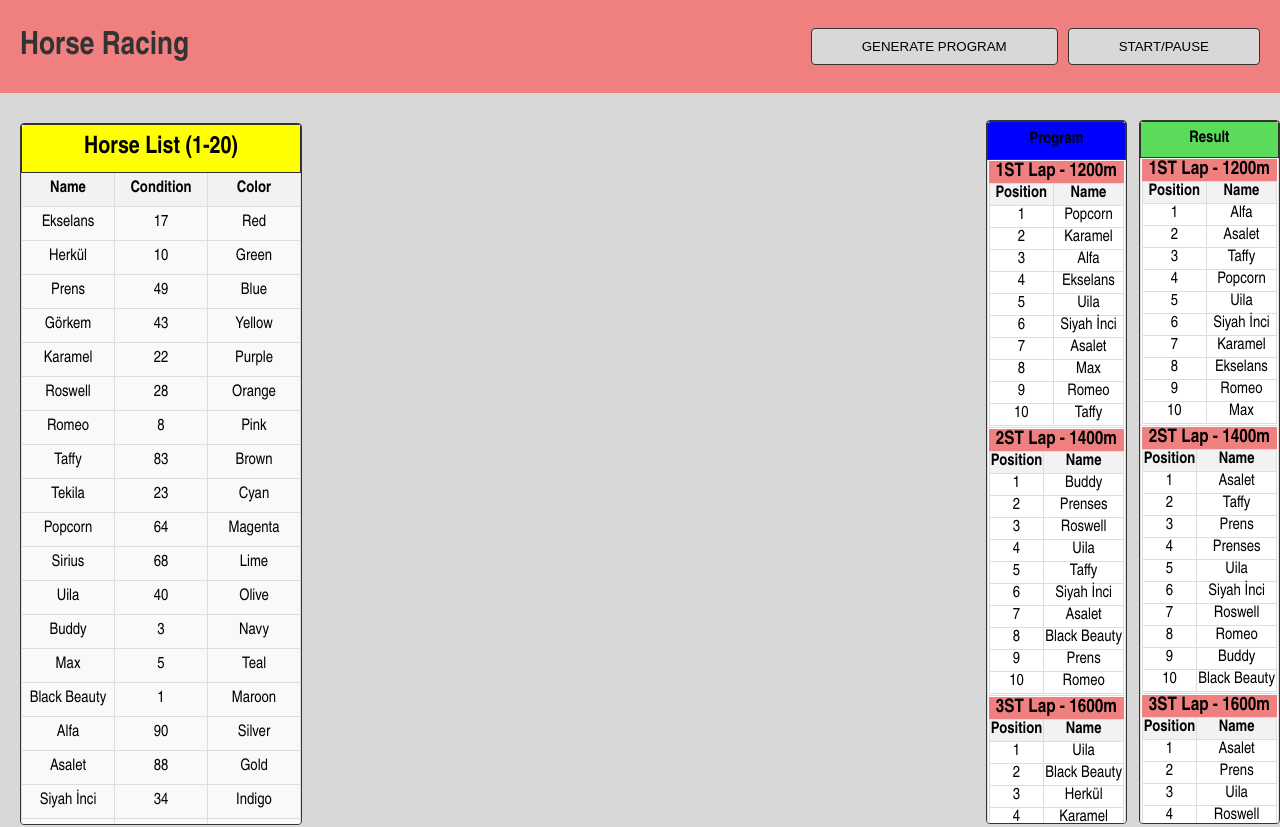
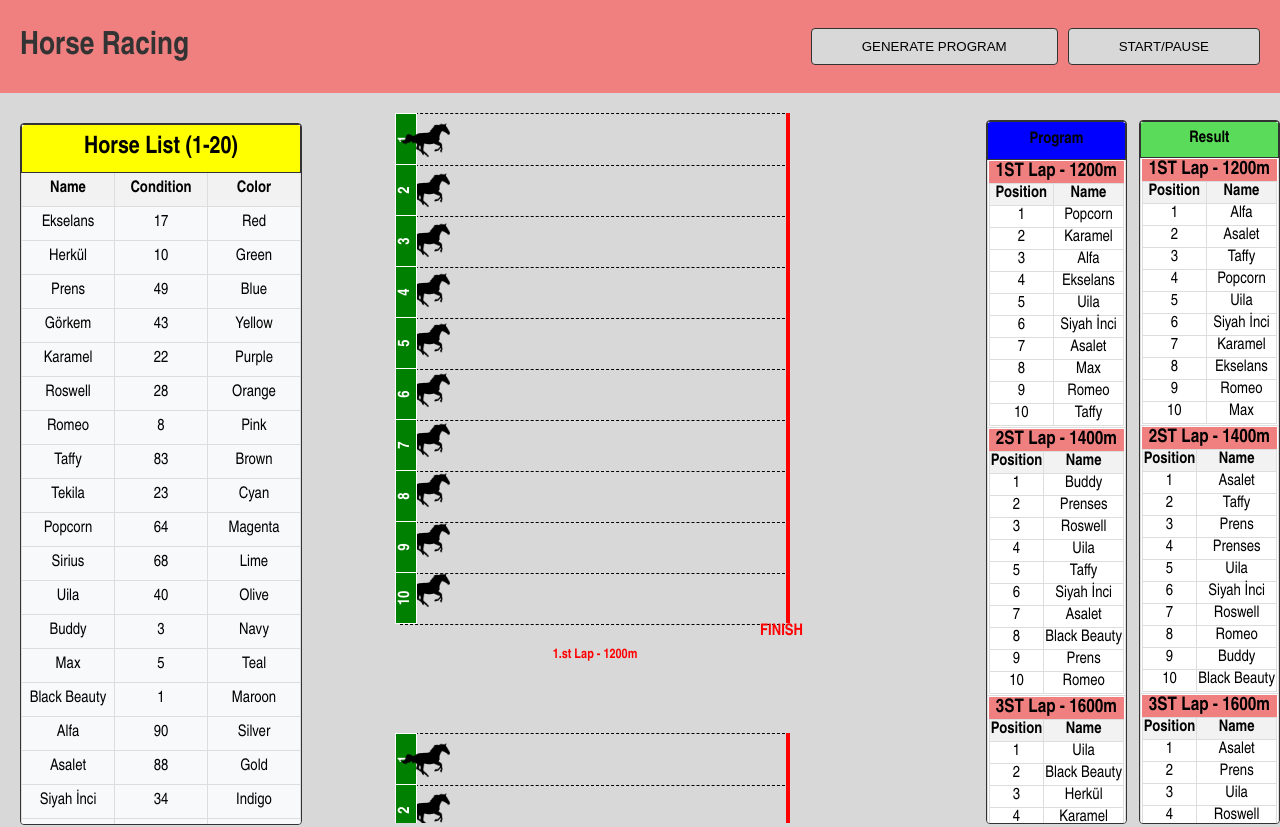
Before and after one commit to aleynakoluk/horse-racing-app, a Vue app in the folder horse-racing-game/: page / in a window 1280 px wide. Shown: the top 827 px of the page. Built offline with nearby package versions, Linux system fonts and the light colour scheme.

Commit message:
Update App.vue

```diff
--- a/horse-racing-game/src/App.vue
+++ b/horse-racing-game/src/App.vue
@@ -43,13 +43,13 @@ body {
 
 #app {
   font-family: 'Arial Narrow', Arial, sans-serif;
-  background: #d8d8d8fe;
+  background:  #d8d8d8fe;
   display: flex;
-  flex-wrap: wrap;
-  flex-direction: column;
-  min-height: 100vh;
-  overflow: hidden;
+  flex-direction: row; /* Arrange components horizontally */
+  overflow: hidden; /* Prevent content overflow */
+  flex-wrap: wrap; /* Allow components to wrap to the next line if they don't fit */
 }
+
 h1 {
   color: #333;
   margin-bottom: 20px;
```
